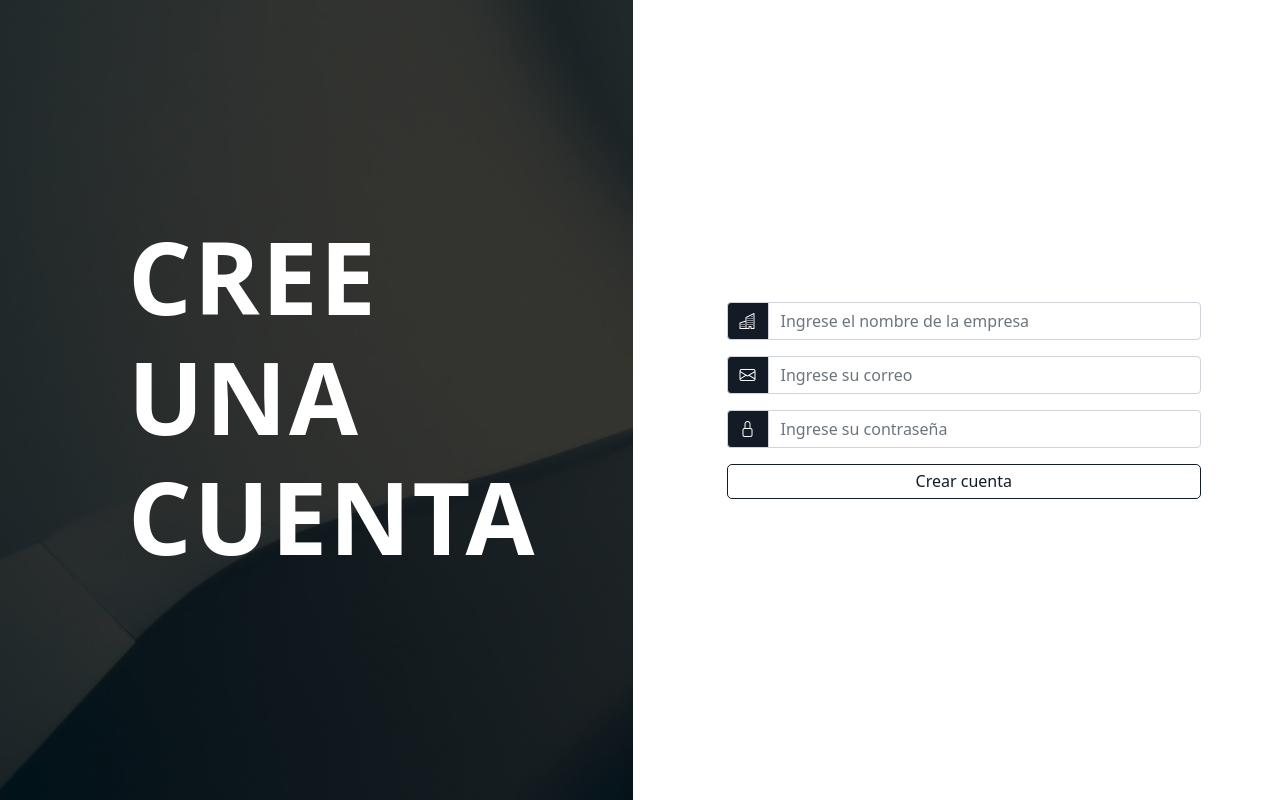
After one commit to atoli07/PHP_BolsaDeTrabajo, a PHP site: page /new_emp.php in a window 1280 px wide. The commit adds this page. Run offline with PHP 8.4, Linux system fonts and the light colour scheme.

Commit message:
Paginas para crear cuentas y cerrar sesiones

```diff
--- a/CSS/style.css
+++ b/CSS/style.css
@@ -71,33 +71,61 @@ section.contenedor-new-user{
     width: 100%;
     background-image: url('../IMG/login.jpg');
     background-size: cover;
-    /* display: grid;
-    grid-template-columns: 1fr 1fr;
-    grid-template-rows: 100vh;
-
-    grid-template-areas: "imagen    formulario"; */
 }
 
-/* section.contenedor-new-user div.imagen{
-    width: 100%;
-    grid-area: imagen;
-    opacity: 0.89;
-    display: flex;
-    justify-content:center;
-    align-items:center;
-} */
+section.contenedor-new-user div.formulario{
+    width: 55%;
+    margin: auto;
+    background-color: #fff;
+    border-radius: 10px;
 
-/* section.contenedor-new-user div.imagen img{
-    width: 100%;
-    height: 100%;
-} */
-/*
-section.contenedor-new-user div.formulario{
-    grid-area: formulario;
-} */
+    animation: slideIn 2s;
+}
 
 section.contenedor-new-user form{
-    width: 75%;
+    width: 100%;
+}
+
+section.contenedor-new-user form h2{
+    color: #4B6D7E;
+    font-weight: bold;
+}
+
+section.contenedor-new-user span.icono i{
+    color: #4B6D7E;
+}
+
+div.contenedor-new-emp{
+    display: grid;
+    grid-template-columns: 1fr 1fr;
+    grid-template-rows: auto;
+    grid-template-areas: "imagen    formulario";
+    gap: 15px;
+}
+
+div.contenedor-new-emp div.formulario{
+    grid-area: formulario;
+}
+
+div.contenedor-new-emp div.imagen-emp{
+    grid-area: imagen;
+    background-image: url('../IMG/login_emp.jpg');
+    background-size: cover;
+}
+
+div.contenedor-new-emp div.imagen-emp h1{
+    width: 50vh;
+    font-weight: bold;
+    font-size: 75pt;
+    letter-spacing: 2px;
+    text-transform: uppercase;
+    padding-left: 10vw;
+    animation: fadeIn linear 2.5s;
+}
+
+div.contenedor-new-emp span.icono{
+    background-color: #121B26;
+    color: #fff;
 }
 
 span.input-group-text.oferta i,
@@ -125,11 +153,30 @@ div.btn-group{
 	position: relative;
 	overflow: hidden;
 }
+.boton-2{
+    width: 100%;
+	height: 35px;
+	background:white;
+	color: #121B26;
+	border: 1.5px solid #121B26;
+	cursor: pointer;
+	transition: .3s ease all;
+	border-radius: 5px;
+	position: relative;
+	overflow: hidden;
+}
+
 .boton span{
 	position: relative;
 	z-index: 2;
 	transition: .3 ease all;
 }
+.boton-2 span{
+    position: relative;
+	z-index: 2;
+	transition: .3 ease all;
+}
+
 .boton.estilizado::after{
     content: "";
     width: 115%;
@@ -141,10 +188,29 @@ div.btn-group{
     border-right: 35px solid transparent;
     transition: .4s ease-in-out all;
 }
+.boton-2.estilizado-2::after{
+    content: "";
+    width: 115%;
+    position: absolute;
+    z-index: 1;
+    top: 0;
+    left:calc(-100% - 15%);
+    border-bottom: 35px solid #121B26;
+    border-right: 35px solid transparent;
+    transition: .4s ease-in-out all;
+}
+
 .boton.estilizado:hover::after{
     left: 0;
 }
+.boton-2.estilizado-2:hover::after{
+    left: 0;
+}
+
 .boton.estilizado:hover{
+    color: #fff;
+}
+.boton-2.estilizado-2:hover{
     color: #fff;
 }
 
@@ -173,6 +239,66 @@ div.btn-group{
     100% {opacity:1;}
 }
 
+@keyframes slideIn {
+    from {
+      margin-top: 30%;
+      opacity: 0;
+    }
+
+    to {
+      margin-top:11%;
+      opacity: 1;
+    }
+}
+
+@-moz-keyframes slideIn{
+    from {
+        margin-top: 30%;
+        opacity: 0;
+    }
+
+    to {
+        margin-top:11%;
+        opacity: 1;
+    }
+}
+
+@-webkit-keyframes slideIn{
+    from {
+        margin-top: 30%;
+        opacity: 0;
+    }
+
+    to {
+        margin-top:11%;
+        opacity: 1;
+    }
+}
+
+@-o-keyframes slideIn{
+    from {
+        margin-top: 30%;
+        opacity: 0;
+    }
+
+    to {
+        margin-top:11%;
+        opacity: 1;
+    }
+}
+
+@-ms-keyframes slideIn{
+    from {
+        margin-top: 30%;
+        opacity: 0;
+    }
+
+    to {
+        margin-top:11%;
+        opacity: 1;
+    }
+}
+
 @media screen and (max-width:768px){
     div.contenedor-login{
         grid-template-columns: auto;
--- a/Funciones/Login/CerrarSesion.php
+++ b/Funciones/Login/CerrarSesion.php
@@ -2,5 +2,5 @@
 //Abro y cierro sesion y lo dirigo a la pagina del formulario principal
     session_start();
     session_destroy();
-    header("Location:form.login.php");
+    header("Location:./../../index.php");
 ?>
--- a/Funciones/Login/Validaciones.php
+++ b/Funciones/Login/Validaciones.php
@@ -2,8 +2,8 @@
 
 
 //Recibir datos del formulario
-$usuario= isset($_POST['usuario']) ? $_POST['usuario'] : "";
-$contraseña = isset($_POST['contraseña']) ? $_POST['contraseña'] : "";
+$usuario= isset($_POST['correo']) ? $_POST['correo'] : "";
+$contraseña = isset($_POST['contra']) ? $_POST['contra'] : "";
 
 
 //Comprobamos que en el boton del formulario se reciba informacion
@@ -24,7 +24,7 @@ if (isset($_POST['ingresar'])) {
           //Aqui redirigimos hacia el archivo de la pagina principal del usuario
           $_SESSION['usuario'] = $usuario;
           $_SESSION['contraseña'] = $contraseña;
-          header("location:./../../perfil_usuario.php");
+          header("location:./../../usuarios_index.php");
 
         } else {
             //Si se llego hasta aqui es porque no se reconocio a un usuario natural y ahora lo intentara con una cuenta de empresa
--- a/empresas_ofertas_form.php
+++ b/empresas_ofertas_form.php
@@ -13,7 +13,7 @@ if($varsesion == null || $varsesion ==''){
 ?>
   <body>
     <?php
-        require_once('pages\mod\menu.php');
+        require_once('pages\mod\menu_empresas.php');
     ?>
     <?php
         require_once('pages\empresas\ofertas\form.ofertas_form.php');
--- a/empresas_ver_ofertas.php
+++ b/empresas_ver_ofertas.php
@@ -14,7 +14,7 @@ if($varsesion == null || $varsesion ==''){
 ?>
   <body>
     <?php
-        require_once('pages\mod\menu.php');
+        require_once('pages\mod\menu_empresas.php');
     ?>
     <?php
         require_once('pages\empresas\ofertas\table.ver_ofertas.php');
--- /dev/null
+++ b/new_emp.php
@@ -0,0 +1,9 @@
+<?php
+ require_once('pages\mod\header.php');
+?>
+  <body>
+    <?php
+        require_once('pages\login\form.new.emp.php');
+    ?>
+  </body>
+</html>
--- a/pages/login/form.login.php
+++ b/pages/login/form.login.php
@@ -1,6 +1,6 @@
 <section class="w-100 vh-100 gradient-form d-flex justify-content-center" style="background-color: #1C4965;">
   <div class="contenedor-login">
-    <form class="formulario p-md-5 mx-md" action="" method="post">
+    <form class="formulario p-md-5 mx-md" action="Funciones/Login/Validaciones.php" method="post">
       <div class="input-group mb-3">
         <span class="input-group-text icono"><i class="bi bi-envelope"></i></span>
         <input require_onced aria-require_onced="Por favor ingrese un correo válido" type="mail" class="form-control" name="correo" placeholder="Ingrese su correo">
@@ -9,10 +9,11 @@
         <span class="input-group-text icono"><i class="bi bi-lock"></i></span>
         <input type="password" class="form-control" name="contra" placeholder="Ingrese su contraseña">
       </div>
-      <p>¿No tienes una cuenta? <a href="">Crea una cuenta</a></p>
+      <p>¿No tienes una cuenta? <a href="new_user.php">Crea una cuenta</a></p>
       <div class="submit">
         <button type="submit" name="ingresar" class="boton estilizado"><span>Ingresar</span></button>
       </div>
+      <p>¿Eres una empresa? Cree una cuenta <a href="new_emp.php">aquí</a></p>
     </form>
     <div class="imagen">
       <h1 class="text-white">Iniciar Sesión</h1>
--- /dev/null
+++ b/pages/login/form.new.emp.php
@@ -0,0 +1,24 @@
+<div class="contenedor-new-emp w-100 vh-100">
+    <div class="formulario d-flex justify-content-center align-items-center">
+        <form class="w-75" action="Funciones/Login/Validaciones.php" method="post">
+            <div class="input-group mb-3">
+                <span class="input-group-text icono"><i class="bi bi-building"></i></span>
+                <input type="text" class="form-control" name="nombre_empresa" placeholder="Ingrese el nombre de la empresa" required>
+            </div>
+            <div class="input-group mb-3">
+                <span class="input-group-text icono"><i class="bi bi-envelope"></i></span>
+                <input require_onced aria-require_onced="Por favor ingrese un correo válido" type="mail" class="form-control" name="correo" placeholder="Ingrese su correo">
+            </div>
+            <div class="input-group mb-3">
+                <span class="input-group-text icono"><i class="bi bi-lock"></i></span>
+                <input required type="password" class="form-control" name="contra" placeholder="Ingrese su contraseña">
+            </div>
+            <div class="submit">
+                <button type="submit" name="ingresar" class="boton-2 estilizado-2"><span>Crear cuenta</span></button>
+            </div>
+        </form>
+    </div>
+    <div class="imagen-emp d-flex align-items-center">
+        <h1 class="text-white">Cree una cuenta</h1>
+    </div>
+</div>
--- a/usuarios_index.php
+++ b/usuarios_index.php
@@ -14,7 +14,7 @@ if($varsesion == null || $varsesion ==''){
 ?>
   <body>
     <?php
-        require_once('pages\mod\menu.php');
+        require_once('pages\mod\menu_usuarios.php');
     ?>
     <?php
         require_once('pages\usuarios\perfil_usuario\content.perfil_usuario.php');
```
Also changed, not shown: pages/index/menu.index.php (+12 -1 lines), pages/login/form.new.php (+5 -5 lines), pages/mod/menu_empresas.php (added, +38 -0 lines), pages/mod/menu_usuarios.php (added, +29 -0 lines), perfil_usuario.php (deleted, +0 -23 lines), IMG/login_emp.jpg (added).
